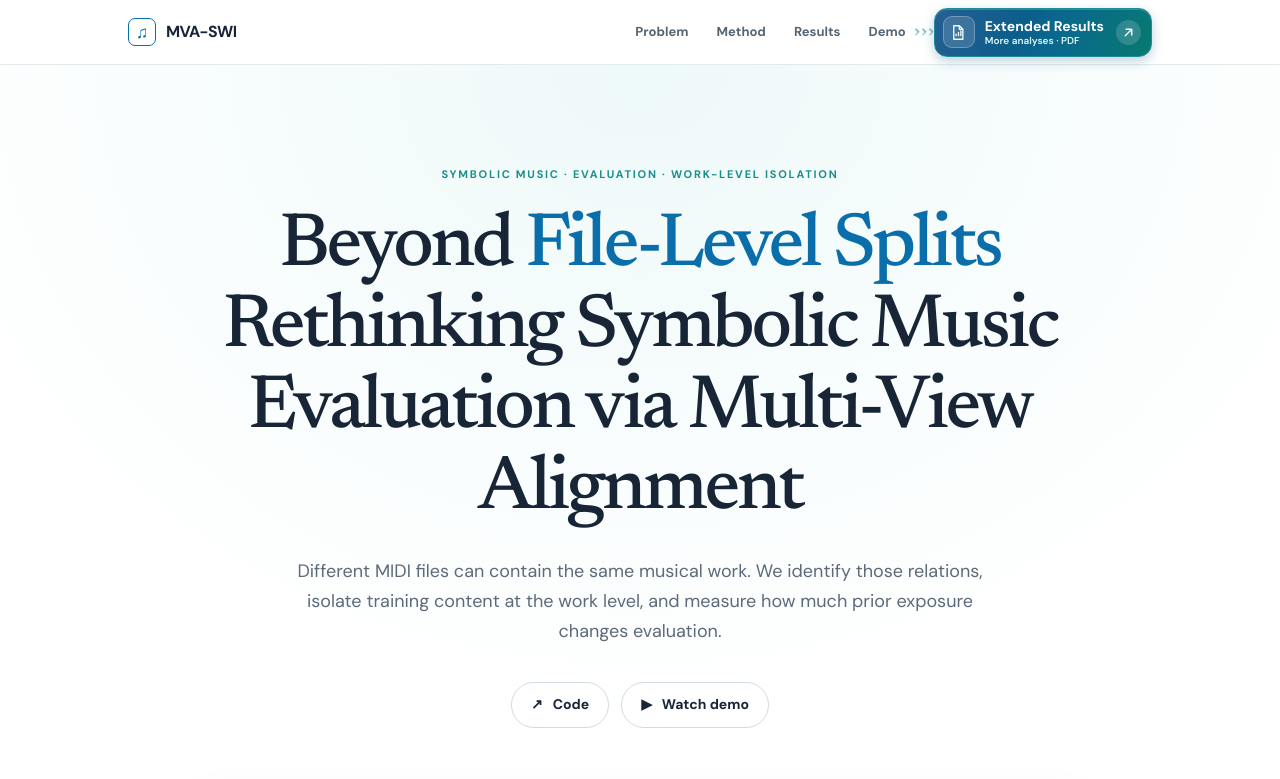
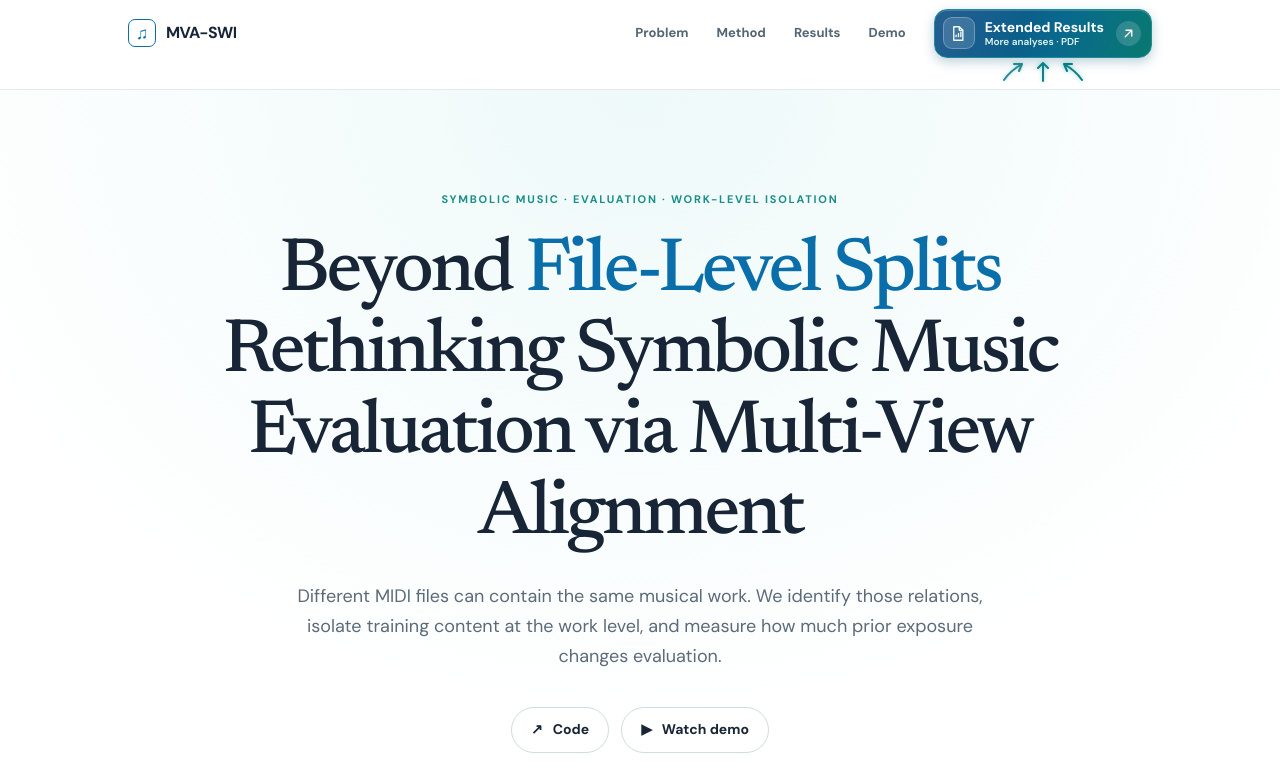
Before and after one commit to kunbai05-nb/kunbai05-nb.github.io, a plain HTML site: page index.html in a window 1280 px wide. Shown: the top 779 px of the page. Drawn offline with Linux system fonts and the light colour scheme.

Commit message:
Point three distinct arrows up toward extended results

```diff
--- a/index.html
+++ b/index.html
@@ -40,16 +40,18 @@
     @media(max-width:560px){.nav .extended-results{min-height:44px;padding:5px 7px;gap:6px}.topbar .container{gap:10px}.extended-results .results-icon{width:27px;height:27px}.extended-results .results-icon svg{width:16px;height:16px}.extended-results .results-title{font-size:12px}.extended-results .results-subtitle{font-size:9px}.extended-results .results-arrow{width:20px;height:20px;margin-left:0}}
     @media(max-width:390px){.nav a[href="#demo"]{display:none}.topbar .nav{gap:8px}}
     @media(prefers-reduced-motion:reduce){.nav .extended-results,.nav .extended-results::before,.extended-results .results-arrow{transition:none}.nav .extended-results:hover,.extended-results:hover .results-arrow{transform:none}}
-    .results-pointer{position:absolute;top:50%;right:calc(100% + 2px);display:flex;align-items:center;gap:1px;transform:translateY(-50%);color:#087c82;pointer-events:none}
-    .results-pointer i{display:block;width:6px;height:6px;border-top:2px solid currentColor;border-right:2px solid currentColor;border-radius:1px;transform:rotate(45deg);animation:results-pointer-pulse 1.65s ease-in-out infinite;opacity:.56}
-    .results-pointer i:nth-child(2){animation-delay:.16s}.results-pointer i:nth-child(3){animation-delay:.32s}
-    @keyframes results-pointer-pulse{0%,68%,100%{opacity:.56;transform:rotate(45deg) scale(.92)}26%{opacity:1;transform:rotate(45deg) scale(1.18)}}
-    @media(max-width:800px){.results-pointer{top:calc(100% + 12px);right:50%;transform:translate(50%,-50%) rotate(-90deg)}}
-    @media(prefers-reduced-motion:reduce){.results-pointer i{animation:none;opacity:.85}}
+    .topbar .container{min-height:89px;padding-bottom:23px}
+    .results-pointer{position:absolute;top:calc(100% + 2px);left:50%;width:112px;height:25px;transform:translateX(-50%);color:#087c82;pointer-events:none}
+    .results-pointer svg{display:block;width:100%;height:100%;overflow:visible}
+    .results-pointer path{opacity:.78;animation:results-pointer-pulse 2s ease-in-out infinite}
+    .results-pointer path:nth-child(2){animation-delay:.22s}.results-pointer path:nth-child(3){animation-delay:.44s}
+    @keyframes results-pointer-pulse{0%,70%,100%{opacity:.78}28%{opacity:1;filter:drop-shadow(0 0 2px #089f9f80)}}
+    @media(max-width:560px){.topbar .container{min-height:82px;padding-bottom:22px}.results-pointer{width:94px;height:23px}}
+    @media(prefers-reduced-motion:reduce){.results-pointer path{animation:none;opacity:1}}
   </style>
 </head>
 <body>
-<header class="topbar"><div class="container"><a class="brand" href="#top"><span class="brand-icon" aria-hidden="true">♫</span> MVA-SWI</a><nav class="nav" aria-label="Main navigation"><a href="#problem">Problem</a><a href="#method">Method</a><a href="#results">Results</a><a href="#demo">Demo</a><a class="extended-results" href="assets/extended_results.pdf" target="_blank" rel="noopener" aria-label="Extended Results, additional analyses (PDF, opens in a new tab)"><span class="results-pointer" aria-hidden="true"><i></i><i></i><i></i></span><span class="results-icon" aria-hidden="true"><svg viewBox="0 0 24 24" fill="none" stroke="currentColor" stroke-width="1.7" stroke-linecap="round" stroke-linejoin="round"><path d="M6 3.5h7l4.5 4.5v12.5H6zM13 3.5V8h4.5M9 16v-2m3 2v-4m3 4v-6"/></svg></span><span class="results-copy"><span class="results-title">Extended Results</span><span class="results-subtitle">More analyses · PDF</span></span><span class="results-arrow" aria-hidden="true"><svg viewBox="0 0 16 16" fill="none" stroke="currentColor" stroke-width="1.7" stroke-linecap="round" stroke-linejoin="round"><path d="M4 12 12 4M5 4h7v7"/></svg></span></a></nav></div></header>
+<header class="topbar"><div class="container"><a class="brand" href="#top"><span class="brand-icon" aria-hidden="true">♫</span> MVA-SWI</a><nav class="nav" aria-label="Main navigation"><a href="#problem">Problem</a><a href="#method">Method</a><a href="#results">Results</a><a href="#demo">Demo</a><a class="extended-results" href="assets/extended_results.pdf" target="_blank" rel="noopener" aria-label="Extended Results, additional analyses (PDF, opens in a new tab)"><span class="results-pointer" aria-hidden="true"><svg viewBox="0 0 112 25" fill="none" stroke="currentColor" stroke-width="2" stroke-linecap="round" stroke-linejoin="round"><path d="M17 21 Q23 12 35 5 M27 5h8l-3 7"/><path d="M56 22V4 M51 9l5-5 5 5"/><path d="M95 21 Q89 12 77 5 M85 5h-8l3 7"/></svg></span><span class="results-icon" aria-hidden="true"><svg viewBox="0 0 24 24" fill="none" stroke="currentColor" stroke-width="1.7" stroke-linecap="round" stroke-linejoin="round"><path d="M6 3.5h7l4.5 4.5v12.5H6zM13 3.5V8h4.5M9 16v-2m3 2v-4m3 4v-6"/></svg></span><span class="results-copy"><span class="results-title">Extended Results</span><span class="results-subtitle">More analyses · PDF</span></span><span class="results-arrow" aria-hidden="true"><svg viewBox="0 0 16 16" fill="none" stroke="currentColor" stroke-width="1.7" stroke-linecap="round" stroke-linejoin="round"><path d="M4 12 12 4M5 4h7v7"/></svg></span></a></nav></div></header>
 <main id="top">
   <section class="hero"><div class="container"><p class="eyebrow">Symbolic music · evaluation · work-level isolation</p><h1>Beyond <em>File-Level Splits</em><br>Rethinking Symbolic Music Evaluation via Multi-View Alignment</h1><p class="sub">Different MIDI files can contain the same musical work. We identify those relations, isolate training content at the work level, and measure how much prior exposure changes evaluation.</p><div class="actions"><a class="pill" href="https://github.com/kunbai05-nb/LeakageBench-MIDI" target="_blank" rel="noopener">↗ &nbsp; Code</a><a class="pill" href="#demo">▶ &nbsp; Watch demo</a></div><div id="demo" class="hero-demo"><div class="video-wrap"><video controls preload="metadata" playsinline aria-label="MVA-SWI detector application demonstration"><source src="assets/demo.mp4" type="video/mp4">Your browser does not support embedded video.</video></div></div></div></section>
   <div class="quickfacts"><div class="container facts"><div class="fact"><strong>30.16%</strong><span>relative NLL reduction for MIDI-GPT under same-work exposure</span></div><div class="fact"><strong>0.45%</strong><span>ATEPP MIDI-GPT deviation from label-isolated reference after MVA-SWI isolation</span></div><div class="fact"><strong>98.91%</strong><span>clean tokens retained in the ATEPP downstream study</span></div></div></div>
```
